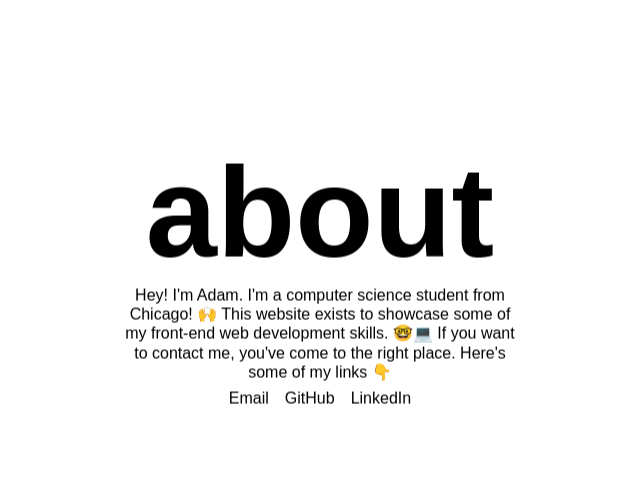
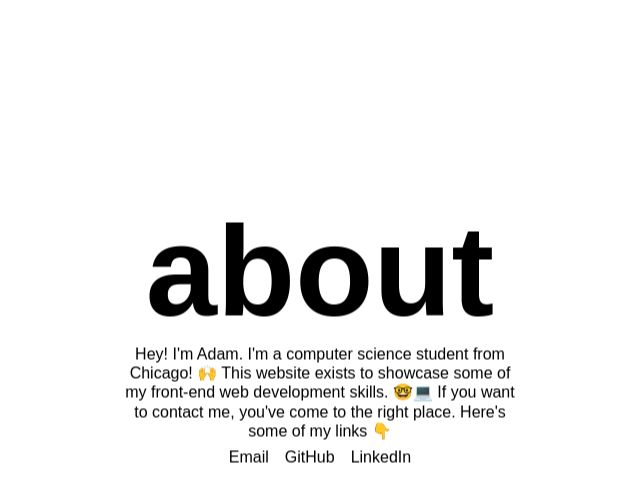
Before and after one commit to adamgunn/website, a Flask app: page /about/ in a window 1280 px wide. Shown: the part 64-566 px from the top of the page, without its empty margins (320-960 px from the left). Run offline with Flask 2, Linux system fonts and the light colour scheme; some libraries are stand-ins or nearby versions; some web fonts are replaced.

Commit message:
actually fixed now

```diff
--- a/static/home.css
+++ b/static/home.css
@@ -33,7 +33,7 @@
     backface-visibility: hidden;
      -webkit-tap-highlight-color:  transparent;
      -webkit-perspective: 1000;
-     perspective: 1000;
+     perspective: inherit;
 }
 
 body {
@@ -295,7 +295,7 @@
     transform-style: preserve-3d;
     margin: 0;
     position: absolute;
-    transform: translate(-50%, 50%);
+    transform: translate(-50%, -50%);
     top: 50%;
     left: 50%;
 }
```
